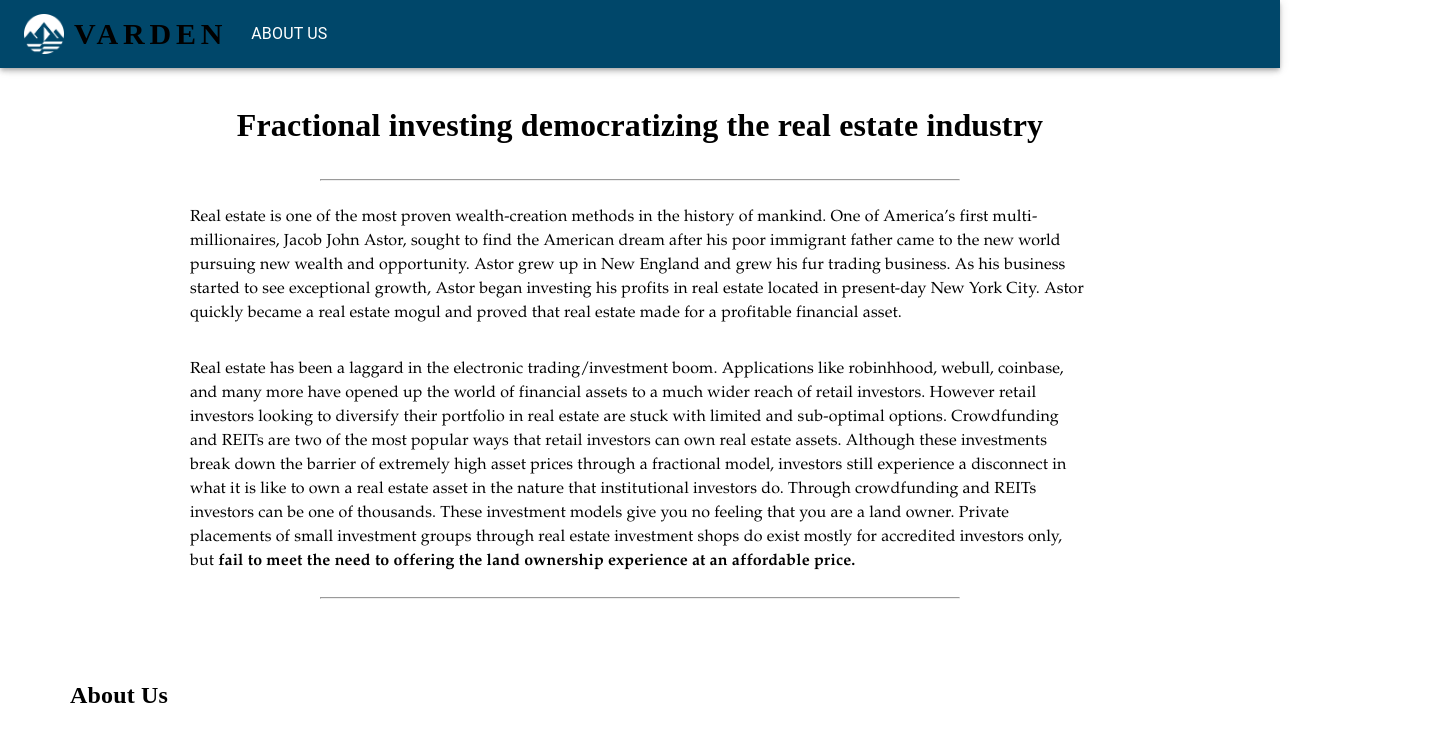
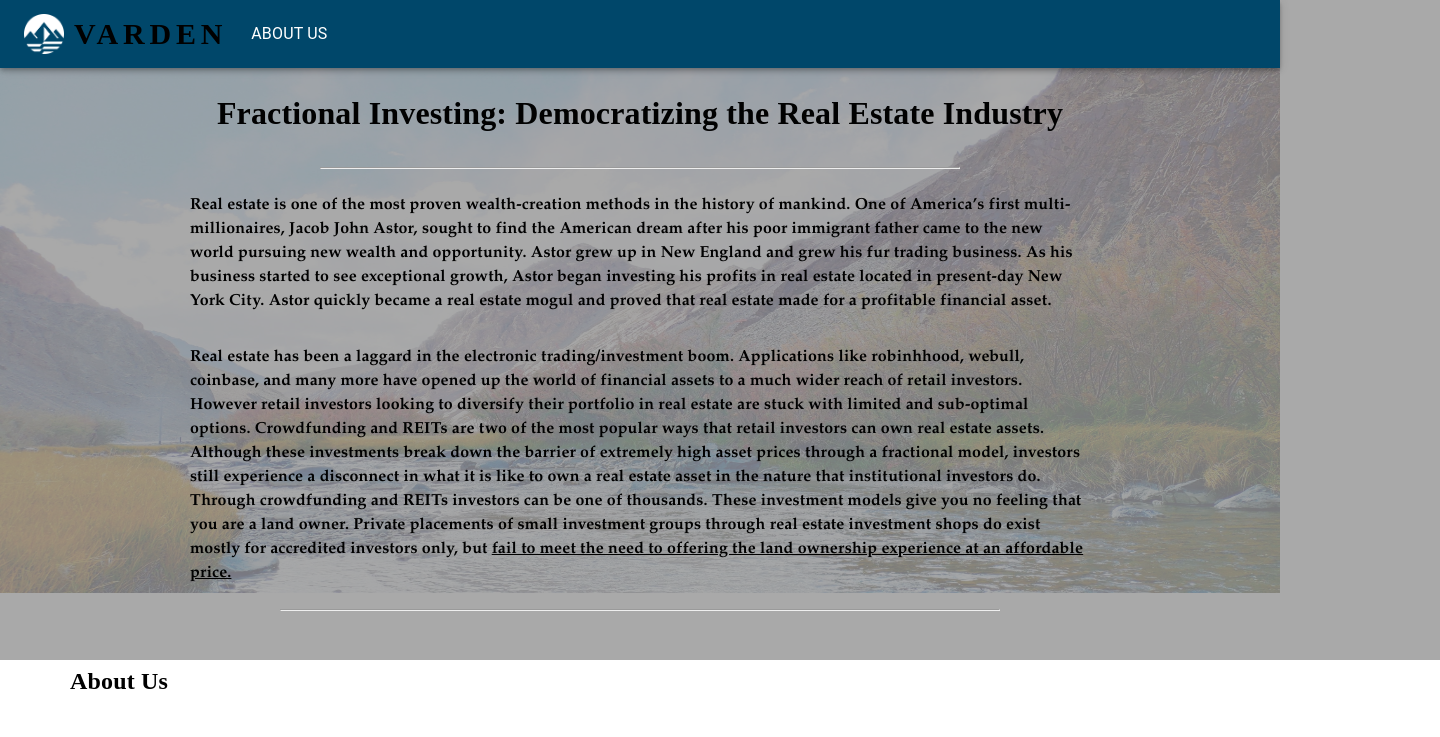
Before and after one commit to trozgonyi1/web.varden, a Next.js app: page /aboutus in a window 1280 px wide. Shown: the top 737 px of the page, 1440 px wide, since content can reach past the window. Built offline with nearby package versions, Linux system fonts and the light colour scheme.

Commit message:
Added background

```diff
--- a/pages/aboutus/index.tsx
+++ b/pages/aboutus/index.tsx
@@ -6,9 +6,11 @@ import Image from "next/image";
 import Money from "../../public/money.svg";
 import Handshake from "../../public/handshake.svg";
 import Chart from "../../public/chart.svg";
-import JoeImage from '../../public/joeimage.png';
+import JoeImage from "../../public/joeimage.png";
 import AboutUsImage from "../../public/aboutus.png";
 import NotFound from "../../components/notFound";
+import RiverImg from "../../public/riverbackground.png";
+import Box from "@mui/material/Box";
 
 const page = () => {
   return (
@@ -18,15 +20,55 @@ const page = () => {
       {/* <NotFound /> */}
       <div
         style={{
-          paddingTop: "80px",
+          paddingTop: "60px",
           fontFamily: "arkhip",
           color: "black",
+          // display: "flex",
+          // justifyContent: "center",
+          position: "relative",
+        }}
+      >
+        <div
+          style={{
             display: "flex",
             justifyContent: "center",
+            alignItems: "center",
           }}
         >
+          <Image
+            src={RiverImg}
+            width="1440px"
+            height="600px"
+            style={{ top: "0", left: "0", zIndex: "1", position: "absolute" }}
+          />
+          <span
+            style={{
+              backgroundColor: "#969696CF",
+              top: "0",
+              left: "0",
+              width: "1440px",
+              height: "660px",
+              zIndex: "2",
+              position: "absolute",
+            }}
+          ></span>
+
+          <div
+            style={{
+              position: "absolute",
+              zIndex: "5",
+              color: "#010101",
+              top: "0",
+              left: "0",
+              right: "0",
+              marginLeft: "auto",
+              marginRight: "auto",
+              paddingTop: "68px",
+            }}
+          >
+            <div style={{ display: "flex", justifyContent: "center" }}>
               <h1 style={{ fontFamily: "arkhip" }}>
-          Fractional investing democratizing the real estate industry
+                Fractional Investing: Democratizing the Real Estate Industry
               </h1>
             </div>
             <div>
@@ -47,16 +89,24 @@ const page = () => {
                     justifyContent: "center",
                   }}
                 >
-            <p style={{fontFamily:"garamond", fontSize:"16px"}}>
-              Real estate is one of the most proven wealth-creation methods in
-              the history of mankind. One of America’s first multi-millionaires,
-              Jacob John Astor, sought to find the American dream after his poor
-              immigrant father came to the new world pursuing new wealth and
-              opportunity. Astor grew up in New England and grew his fur trading
-              business. As his business started to see exceptional growth, Astor
-              began investing his profits in real estate located in present-day
-              New York City. Astor quickly became a real estate mogul and proved
-              that real estate made for a profitable financial asset.
+                  <p
+                    style={{
+                      fontFamily: "garamond",
+                      fontSize: "16px",
+                      fontWeight: "800",
+                    }}
+                  >
+                    Real estate is one of the most proven wealth-creation
+                    methods in the history of mankind. One of America’s first
+                    multi-millionaires, Jacob John Astor, sought to find the
+                    American dream after his poor immigrant father came to the
+                    new world pursuing new wealth and opportunity. Astor grew up
+                    in New England and grew his fur trading business. As his
+                    business started to see exceptional growth, Astor began
+                    investing his profits in real estate located in present-day
+                    New York City. Astor quickly became a real estate mogul and
+                    proved that real estate made for a profitable financial
+                    asset.
                   </p>
                 </div>
                 <div
@@ -66,28 +116,48 @@ const page = () => {
                     justifyContent: "center",
                   }}
                 >
-            <p style={{fontFamily:"garamond", fontSize:"16px"}}>
+                  <p
+                    style={{
+                      fontFamily: "garamond",
+                      fontSize: "16px",
+                      fontWeight: "800",
+                    }}
+                  >
                     Real estate has been a laggard in the electronic
-              trading/investment boom. Applications like robinhhood, webull,
-              coinbase, and many more have opened up the world of financial
-              assets to a much wider reach of retail investors. However retail
-              investors looking to diversify their portfolio in real estate are
-              stuck with limited and sub-optimal options. Crowdfunding and REITs
-              are two of the most popular ways that retail investors can own
-              real estate assets. Although these investments break down the
-              barrier of extremely high asset prices through a fractional model,
-              investors still experience a disconnect in what it is like to own
-              a real estate asset in the nature that institutional investors do.
-              Through crowdfunding and REITs investors can be one of thousands.
-              These investment models give you no feeling that you are a land
-              owner. Private placements of small investment groups through real
-              estate investment shops do exist mostly for accredited investors
-              only, but{" "}
-              <b>
-                fail to meet the need to offering the land ownership experience
-                at an affordable price.
-              </b>
+                    trading/investment boom. Applications like robinhhood,
+                    webull, coinbase, and many more have opened up the world of
+                    financial assets to a much wider reach of retail investors.
+                    However retail investors looking to diversify their
+                    portfolio in real estate are stuck with limited and
+                    sub-optimal options. Crowdfunding and REITs are two of the
+                    most popular ways that retail investors can own real estate
+                    assets. Although these investments break down the barrier of
+                    extremely high asset prices through a fractional model,
+                    investors still experience a disconnect in what it is like
+                    to own a real estate asset in the nature that institutional
+                    investors do. Through crowdfunding and REITs investors can
+                    be one of thousands. These investment models give you no
+                    feeling that you are a land owner. Private placements of
+                    small investment groups through real estate investment shops
+                    do exist mostly for accredited investors only, but{" "}
+                    <u>
+                      fail to meet the need to offering the land ownership
+                      experience at an affordable price.
+                    </u>
                   </p>
+                </div>
+                <div
+                  style={{
+                    zIndex: "5",
+                    color: "#010101",
+                  }}
+                >
+                  <div>
+                    <hr style={{ width: "80%" }} />
+                  </div>
+                </div>
+              </div>
+            </div>
           </div>
         </div>
       </div>
@@ -166,9 +236,6 @@ const page = () => {
         </div> */}
       {/* <Image src={AboutUsImage} style={{height:"200px"}}/> */}
       {/* </div> */}
-      <div>
-        <hr style={{ width: "50%" }} />
-      </div>
       <div
         style={{
           display: "flex",
@@ -176,7 +243,9 @@ const page = () => {
           paddingTop: "50px",
         }}
       >
-        <div style={{}}>
+        {/* <Box sx={{ display: "flex", background: `url(${RiverImg}) center / cover` }}> */}
+        {/* <div style={{display:"flex", }}> */}
+        <div>
           <div style={{ display: "flex", justifyContent: "left" }}>
             <h2 style={{ color: "black", fontFamily: "arkhip" }}>About Us</h2>
           </div>
@@ -196,7 +265,7 @@ const page = () => {
                 color: "black",
               }}
             >
-              <p style={{fontFamily:"garamond", fontSize:"16px"}}>
+              <p style={{ fontFamily: "garamond", fontSize: "16px" }}>
                 My name is Joe Rozgonyi. I am a Junior at the University of
                 Notre Dame studying finance and real estate. I am an avid
                 traveler, fly fisherman, boxer, and real estate enthusiast. I am
@@ -213,7 +282,7 @@ const page = () => {
                 color: "black",
               }}
             >
-              <p style={{fontFamily:"garamond", fontSize:"16px"}}>
+              <p style={{ fontFamily: "garamond", fontSize: "16px" }}>
                 As a young entrepreneur I was determined to find a way to invest
                 my savings in real estate assets. While researching the most
                 effective methods to break into real estate markets, I
@@ -232,7 +301,7 @@ const page = () => {
                 color: "black",
               }}
             >
-              <p style={{fontFamily:"garamond", fontSize:"16px"}}>
+              <p style={{ fontFamily: "garamond", fontSize: "16px" }}>
                 I grew Varden with a vision that the real estate industry being
                 as democratized and accessible to all investors as the stock
                 market now is from electric trading. Real estate is a dinosaur
@@ -266,7 +335,10 @@ const page = () => {
         >
           <Image src={JoeImage} alt="Head Shot" width="400" height="267" />
         </div>
+        {/* </div> */}
+        {/* </Box> */}
       </div>
+
       <AppFooter currentDate={2022} AppVersion={"1.0.0"} />
     </div>
   );
```
Also changed, not shown: public/riverbackground.png (added). Lines whose indentation alone changed are shown as unchanged.
